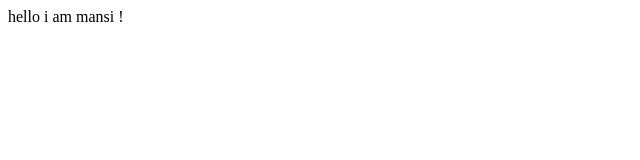
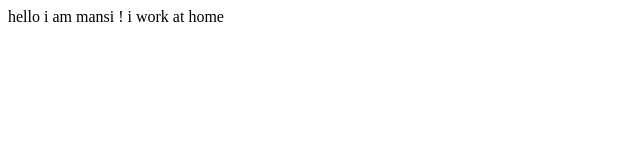
Before and after one commit to mansikmishra/mansi-mishra---site, a plain HTML site: page index.html in a window 1280 px wide. Shown: the whole page, without its empty margins (0-640 px from the left). Drawn offline with Linux system fonts and the light colour scheme.

Commit message:
update html

```diff
--- a/index.html
+++ b/index.html
@@ -8,5 +8,6 @@
 </head>
 <body>
     hello i am mansi !
+    i work at home
 </body>
 </html>
```
